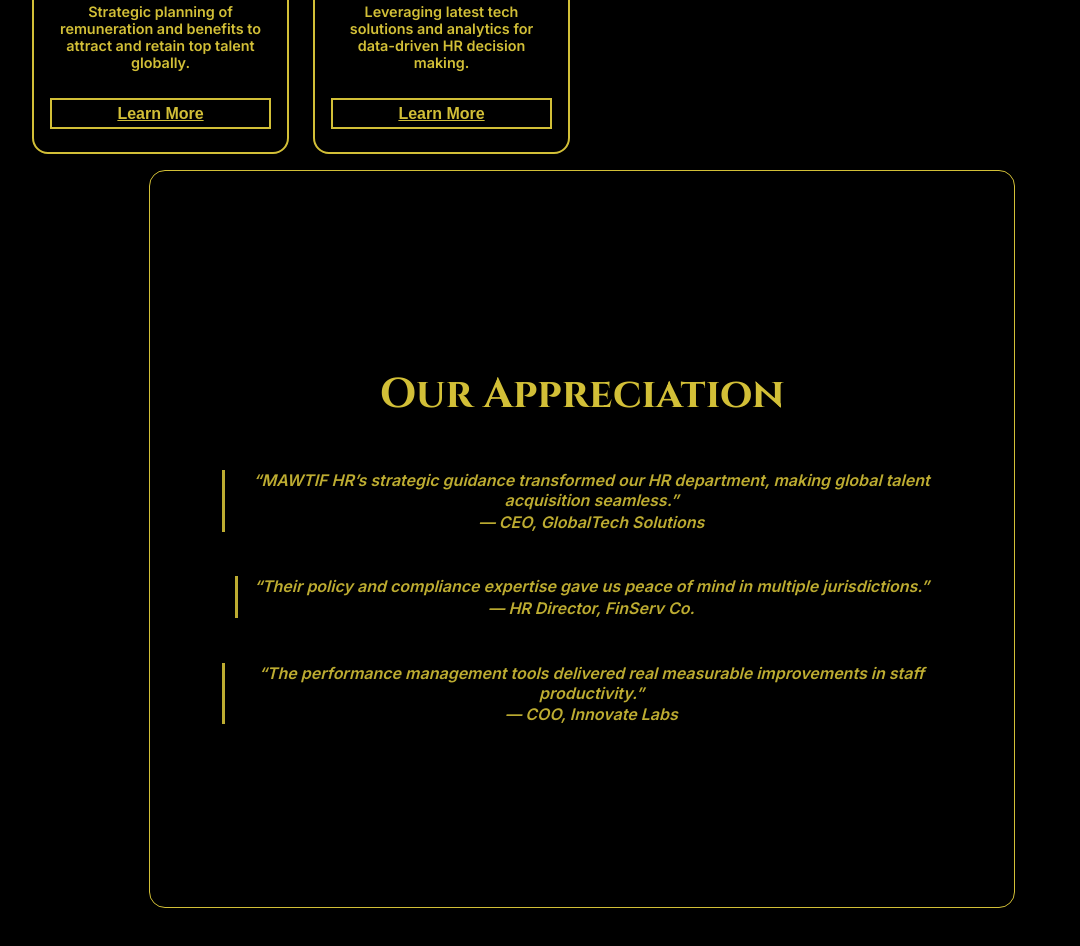
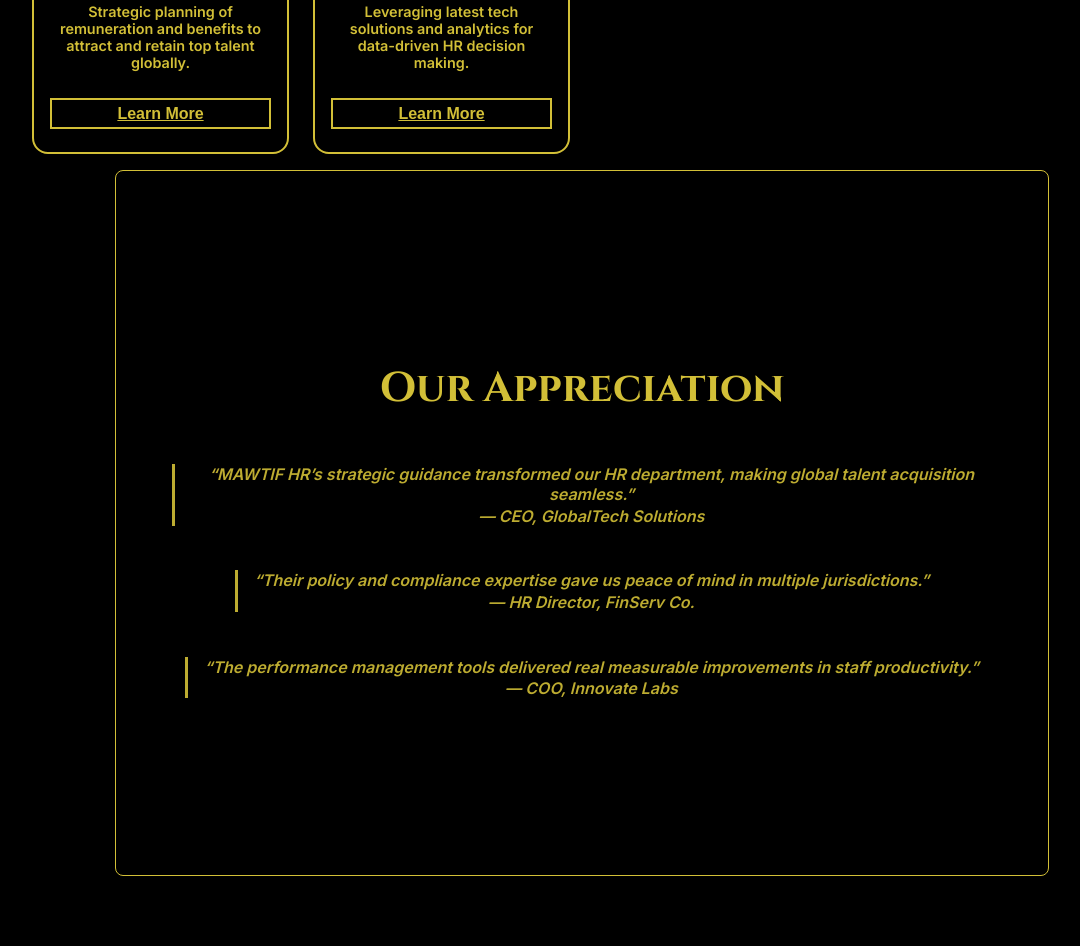
Before and after one commit to AsifMaruf/Mawtif-Test, a plain HTML site: page index.html in a window 1280 px wide. Shown: the part 1486-2432 px from the top of the page, without its empty margins (58-1138 px from the left). Drawn offline with Linux system fonts and the light colour scheme.

Commit message:
Update index.html

```diff
--- a/index.html
+++ b/index.html
@@ -301,11 +301,11 @@
 
   /* Appreciation Section */
   #appreciation {
-    max-width: 800px;
-    margin: 0 auto 8rem;
+    max-width: 900px;
+    margin: 0 auto 6rem;
     border: 1px solid #D2BF37;
-    border-radius: 1rem;
-    padding: 3rem 2rem;
+    border-radius: .5rem;
+    padding: 2rem 1rem;
     user-select: none;
     color: #D2BF37;
   }
```
